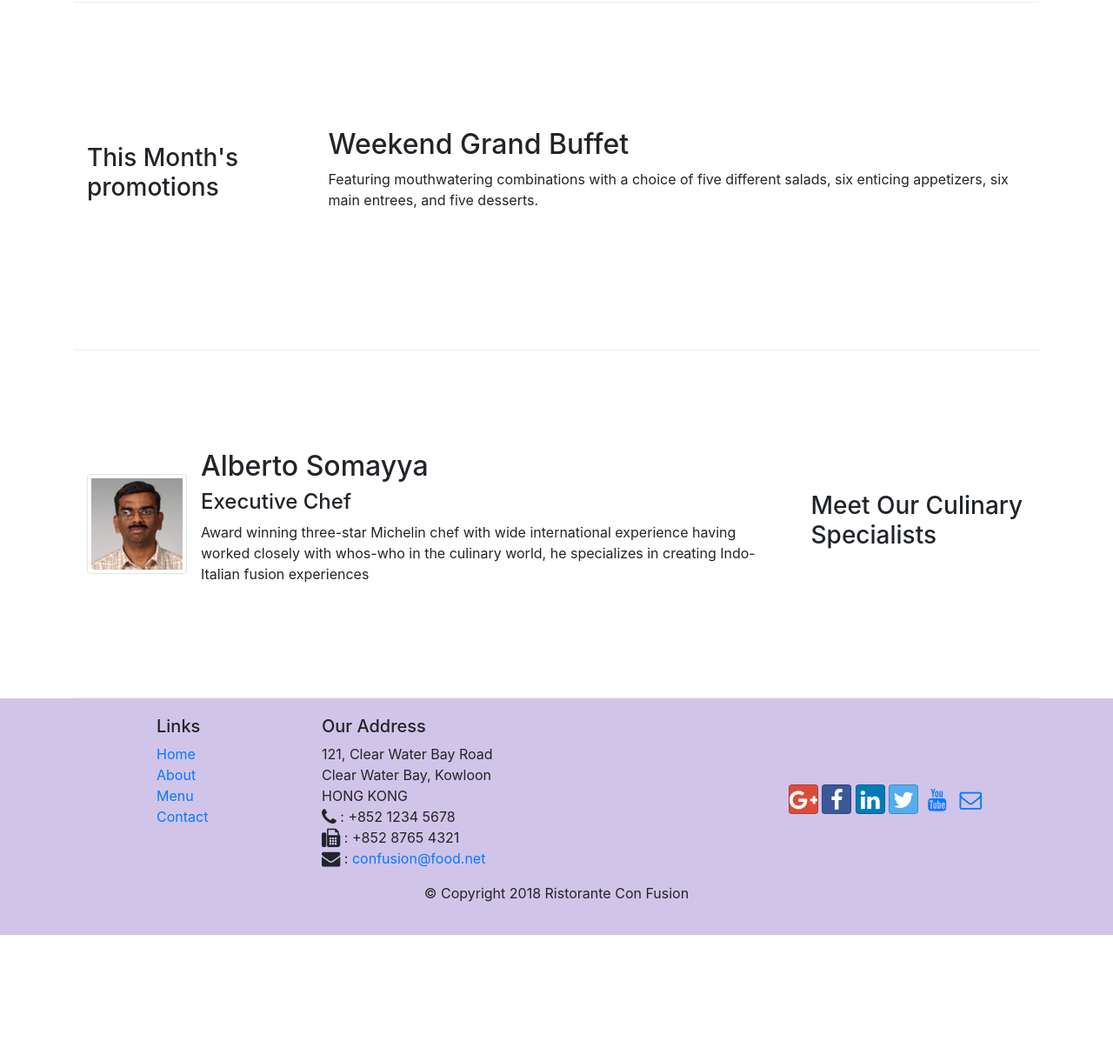
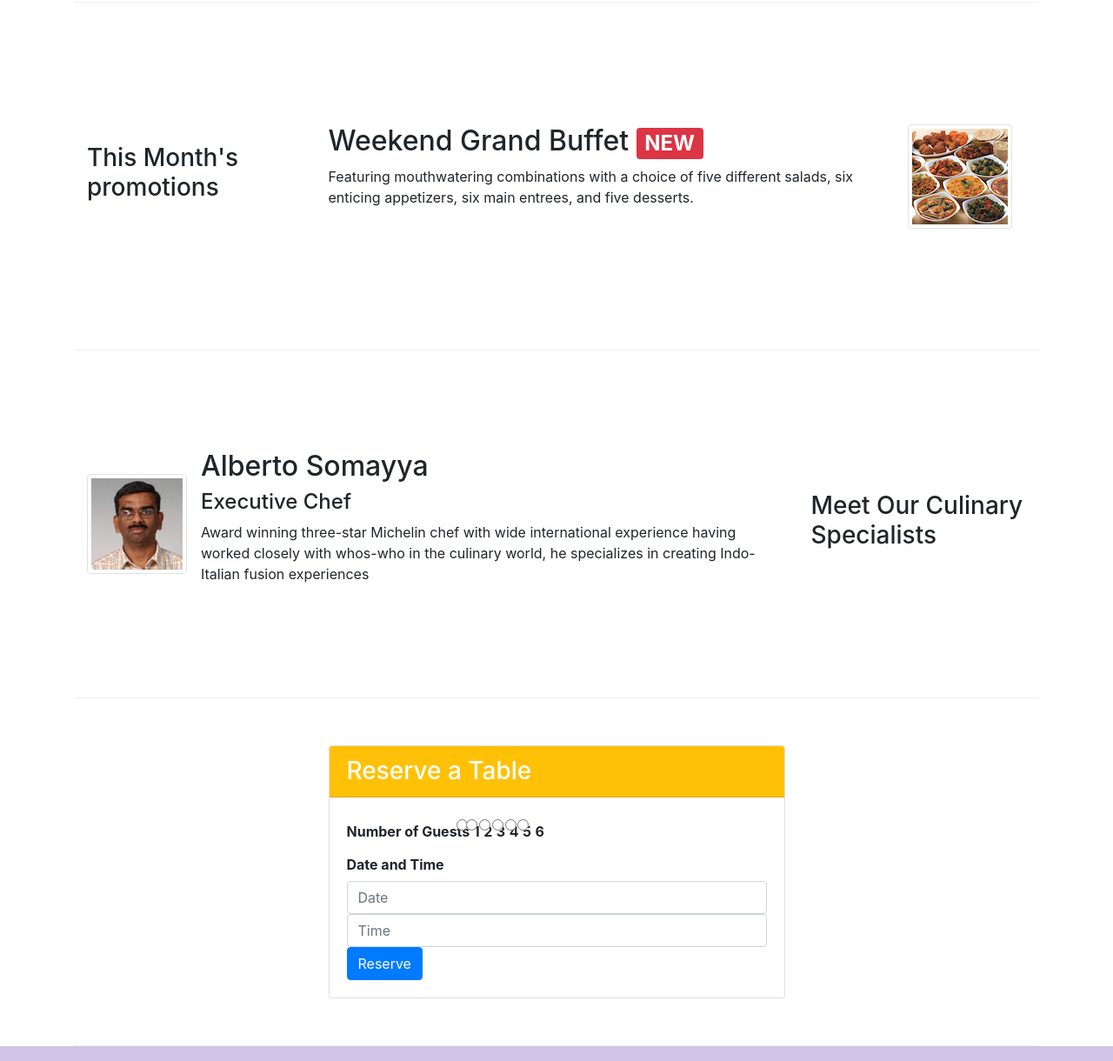
Before and after one commit to NathanInbar/HK_WebDev-Course, a website: page Bootstrap4/conFusion/index.html in a window 1280 px wide. Shown: the part 731-1951 px from the top of the page at 87% size. Before the commit the page ends 1806 px from the top, so only its background shows below. Drawn offline with nearby package versions, Linux system fonts and the light colour scheme.

Commit message:
Assignment 2 pt.1
Task 1: Needs to be spaced correctly
Task 2: Done
Task 3: Needs to be linked to form

```diff
--- a/Bootstrap4/conFusion/index.html
+++ b/Bootstrap4/conFusion/index.html
@@ -37,7 +37,9 @@
     <header>
       <div class="jumbotron">
         <div class="container">
+
           <div class="row row-header">
+
             <div class="col-12 col-sm-6">
               <h1>Ristorante con Fusion</h1>
               <p>
@@ -46,11 +48,19 @@
                 will tickle your culinary senses!
               </p>
             </div>
-          <div class="col-12 col-sm align-self-center">
+
+            <div class="col-6 col-sm align-self-center">
             <img src="img/logo.png" class="img-fluid">
             </div>
+
+            <div class="col-6 col-sm align-self-center">
+            <button type="submit" class="col-12 btn btn-primary bg-warning">Reserve Table</button>
+
           </div>
+
         </div><!--end container-->
+
+      </div>
     </header>
 
     <div class="container">
@@ -58,7 +68,7 @@
         <div class="row row-content align-items-center">
 
           <div class="col-12 col-sm-4 order-sm-last col-md-3">
-                <h2>Our Culinary Creations</h2>
+                <h2>Our Lipsmacking Culinary Creations</h2>
           </div>
 
           <div class="col col-sm order-sm-first col-md">
@@ -79,17 +89,25 @@
 
         </div>
 
+        <div class="row row-content align-items-center">
 
-        <div class="row row-content align-items-center">
-          <div class="col-12 col-sm-4 col-md-3">
+          <div class="col-12 col-sm-4 col-md-3 order-sm-first">
             <h3>This Month's promotions</h3>
           </div>
+
           <div class="col col-sm col-md">
-            <h2>Weekend Grand Buffet</h2>
+            <div class="media">
+
+              <img class="d flex mr-3 img-thumbnail align-self-center order-sm-last" src="img/buffet.png" alt="buffet">
+              <div class="media-body">
+                <h2>Weekend Grand Buffet <span class="badge badge-danger">NEW</span></h2>
                 <p class="d-none d-sm-block">
                 Featuring mouthwatering combinations with a choice of five different salads,
                 six enticing appetizers, six main entrees, and five desserts.
                 </p>
+              </div>
+
+            </div>
           </div>
         </div>
 
@@ -117,6 +135,48 @@
           </div>
 
         </div>
+
+        <div class="row row-content align-items-center">
+
+          <div class="col-12 col-sm-6 mx-auto">
+            <div class="card">
+              <h3 class="card-header bg-warning text-white">Reserve a Table</h3>
+              <div class="card-body">
+                <form>
+                  <div class="form-group-row">
+                    <label for="numGuests" class="col-form-label"><strong>Number of Guests</strong></label>
+                    <input type="radio" class="form-check-input" name ="optionsRadios" value="1">
+                    <label for="1"  class="col-form-label"><strong>1</strong></label>
+                    <input type="radio" class="form-check-input" name ="optionsRadios" value="2">
+                    <label for="2"  class="col-form-label"><strong>2</strong></label>
+                    <input type="radio" class="form-check-input" name ="optionsRadios" value="3">
+                    <label for="3" class="col-form-label"><strong>3</strong></label>
+                    <input type="radio" class="form-check-input" name ="optionsRadios" value="4">
+                    <label for="4" class="col-form-label"><strong>4</strong></label>
+                    <input type="radio" class="form-check-input" name ="optionsRadios" value="5">
+                    <label for="5" class="col-form-label"><strong>5</strong></label>
+                    <input type="radio" class="form-check-input" name ="optionsRadios" value="6">
+                    <label for="6" class="col-form-label"><strong>6</strong></label>
+                  </div>
+
+                  <div class="form-group-row">
+                    <label for="DateTime" class="col-form-label"><strong>Date and Time</strong></label>
+                    <input class="form-control" type="text" placeholder="Date">
+                    <input class="form-control" type="text" placeholder="Time">
+                  </div>
+
+                  <div class="form-group-row">
+                    <button type="submit" class="btn btn-primary">Reserve</button>
+                  </div>
+
+                </form>
+
+              </div>
+            </div>
+          </div>
+
+        </div>
+
     </div><!--end container-->
 
       <footer class="footer">
```
Lines whose indentation alone changed are shown as unchanged.
